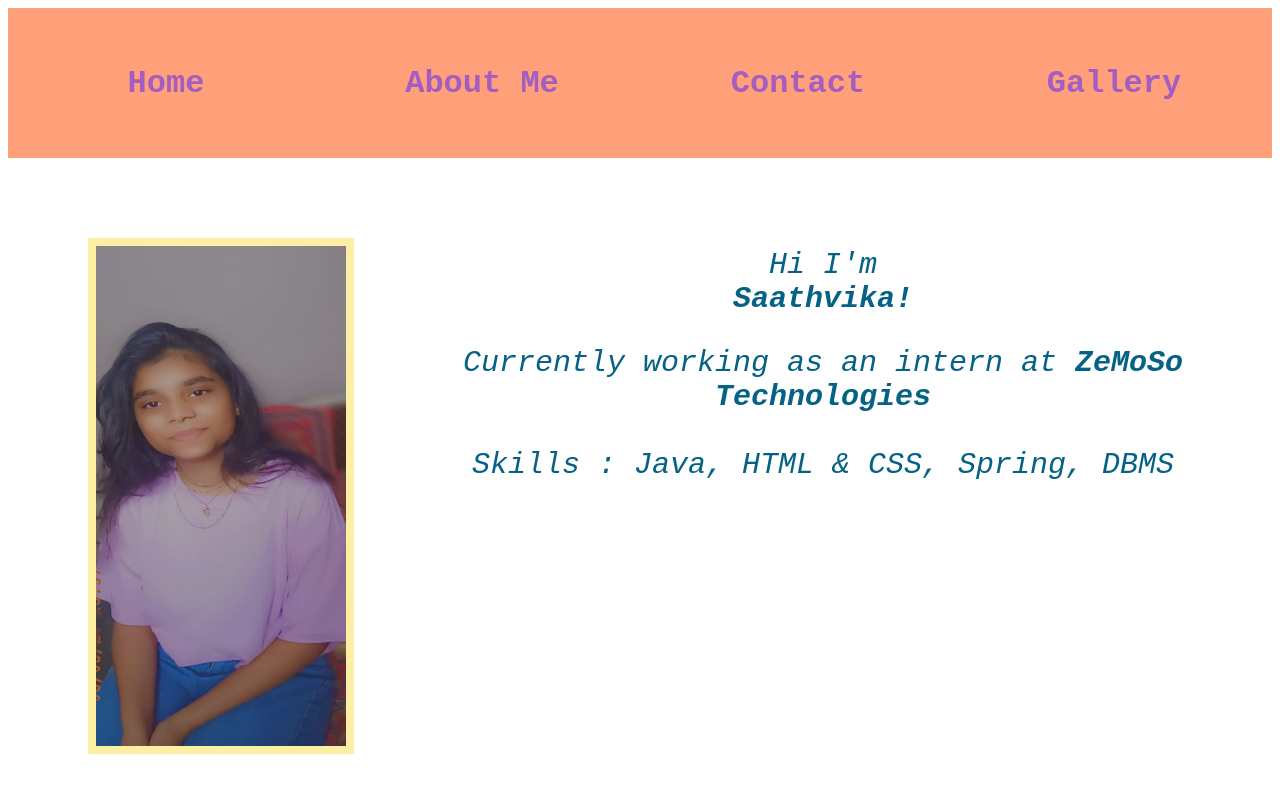
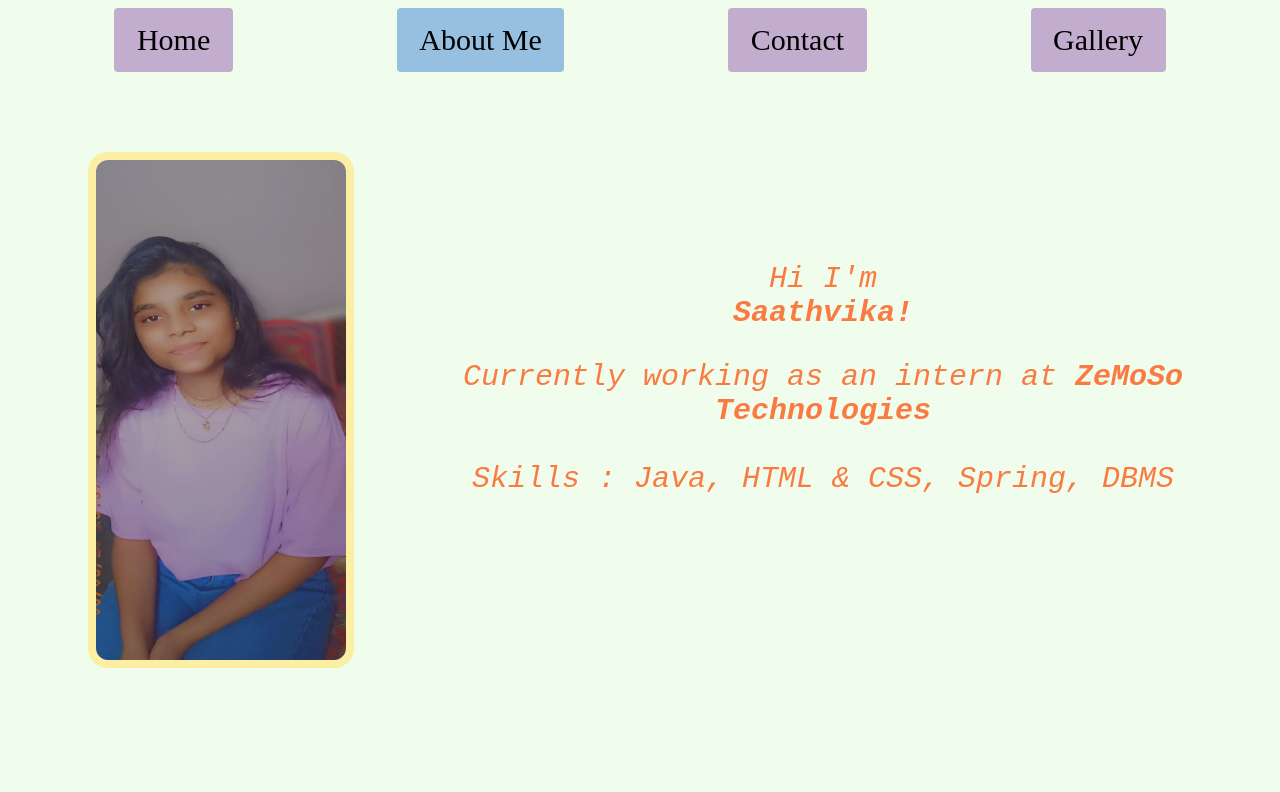
Before and after one commit to G-Saathvika/G-Saathvika.github.io, a plain HTML site: page HTML/about.html in a window 1280 px wide. Drawn offline with Linux system fonts and the light colour scheme.

Commit message:
changed files

```diff
--- a/CSS/style.css
+++ b/CSS/style.css
@@ -1,4 +1,4 @@
-.navigation {
+/* .navigation {
     display: flex;
     align-items: center;
     justify-content: center;
@@ -20,16 +20,48 @@
     text-align: center;
     font-family: 'Courier New', Courier, monospace;
     font-weight: bold;
+} */
+.navigation{
+  margin: 0;
+  padding: 0;
+  list-style-type: none;
+  text-align: center;
 }
 
+.navigation li{
+  display: inline;
+  letter-spacing: normal;
+  padding: 80px;
+}
+
+.navigation a{
+  color: rgb(0, 0, 0);
+  display: inline-block;
+  padding: 0.5em 0.75em;
+  background-color: rgb(195, 173, 206);
+  border-radius: 4px;
+  text-decoration: none;
+  font-size: 30px;
+}
+
+.navigation a:hover{
+  background-color: rgb(195, 173, 206);
+}
+
+.navigation .current{
+  background-color: rgb(151, 191, 224);
+}
 .welcome{
-    color: steelblue;
+    color: rgb(250, 123, 65);
     font-weight: bolder;
     text-align: center;
     font-size: 100px;
     padding-top: 150px;
 }
 
+body{
+  background-color: rgb(240, 253, 237);
+}
 .picture img {
     height: 500px;
     width: 250px;
@@ -37,15 +69,16 @@
     margin: 80px;
     float: left;
     border: 8px rgb(252, 238, 163) solid;
+    border-radius: 20px;
 }
-
 
 .content {
     text-align: center;
     font-size: 30px;
     font-style: italic;
     font-family:monospace;
-    color: rgb(5, 97, 133);
+    color: rgb(250, 123, 65);
+    margin-top: 100px;
     padding: 60px;
 }
 
@@ -81,7 +114,7 @@
   section {
     height: 780px;
     width: 100%;
-    background-color: aliceblue;
+    background-color: rgb(240, 253, 237);;
     display: flex;
     align-items: center;
     justify-content: center;
--- a/HTML/about.html
+++ b/HTML/about.html
@@ -8,11 +8,13 @@
 
     <body>
 
-        <nav class="navigation">
-            <a href="index.html" class="nav">Home</a>
-            <a href="about.html" class="nav">About Me</a>
-            <a href="contact.html" class="nav">Contact</a>
-            <a href="gallery.html" class="nav">Gallery</a>
+        <nav>
+            <ul class="navigation">
+            <li><a href="index.html" >Home</a></li>
+            <li><a href="about.html" class="current">About Me</a></li>
+            <li><a href="contact.html" >Contact</a></li>
+            <li><a href="gallery.html" >Gallery</a></li>
+            </ul>
         </nav>
 
        <div class="picture">
```
Also changed, not shown: HTML/contact.html (+8 -6 lines), HTML/gallery.html (+7 -5 lines), HTML/index.html (+7 -5 lines).
